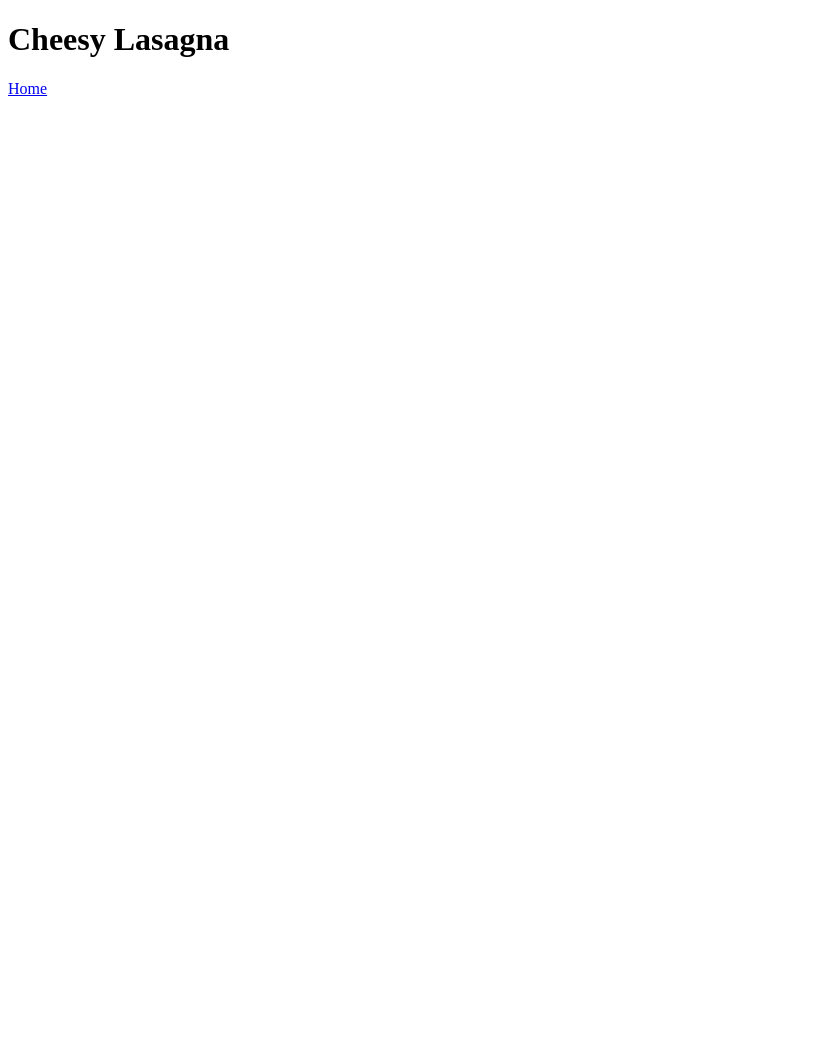
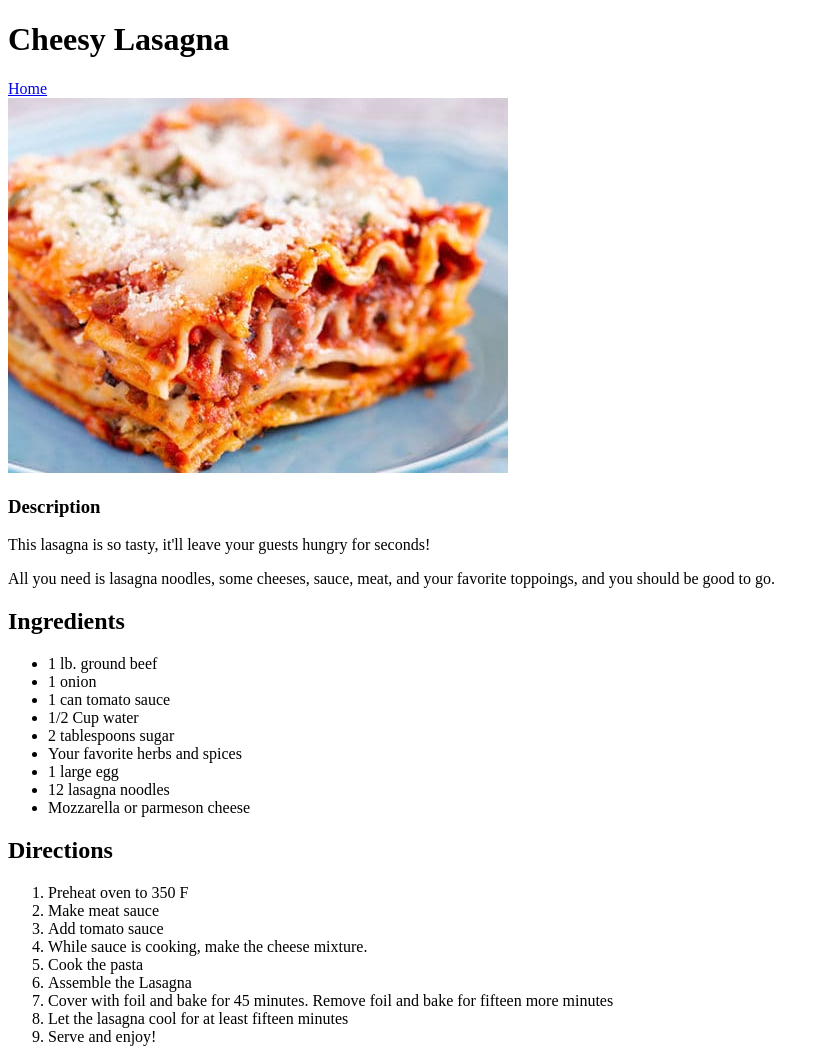
Before and after one commit to benkb01/recipe, a plain HTML site: page recipes/lasagna.html in a window 1280 px wide. Shown: the whole page, without its empty margins (0-829 px from the left). Before the commit the page ends 800 px from the top, so only its background shows below. Drawn offline with Linux system fonts and the light colour scheme.

Commit message:
Add image, ingredients, and directions to lasagna page

```diff
--- a/recipes/lasagna.html
+++ b/recipes/lasagna.html
@@ -9,5 +9,37 @@
 <body>
     <h1>Cheesy Lasagna</h1>
     <a href = "../index.html">Home</a>
+    <br>
+    <img src = "lasagna.jpg" alt = "Cheesy lasagna">
+    <h3>Description</h3>
+      <p>This lasagna is so tasty, it'll leave your guests hungry for seconds!</p>
+      <p>All you need is lasagna noodles, some cheeses, sauce, meat, and your favorite toppoings, and you should be good to go.</p>
+
+      <h2>Ingredients</h2>
+      <ul>
+        <li>1 lb. ground beef</li>
+        <li>1 onion</li>
+        <li>1 can tomato sauce</li>
+        <li>1/2 Cup water</li>
+        <li>2 tablespoons sugar</li>
+        <li>Your favorite herbs and spices</li>
+        <li>1 large egg</li>
+        <li>12 lasagna noodles</li>
+        <li>Mozzarella or parmeson cheese</li>
+      </ul>
+
+      <h2>Directions</h2>
+      <ol>
+        <li>Preheat oven to 350 F</li>
+        <li>Make meat sauce</li>
+        <li>Add tomato sauce</li>
+        <li>While sauce is cooking, make the cheese mixture.</li>
+        <li>Cook the pasta</li>
+        <li>Assemble the Lasagna</li>
+        <li>Cover with foil and bake for 45 minutes. Remove foil and bake for fifteen more minutes</li>
+        <li>Let the lasagna cool for at least fifteen minutes</li>
+        <li>Serve and enjoy!</li>
+
+      </ol>
 </body>
 </html>
```
Also changed, not shown: recipes/lasagna.jpg (added).
